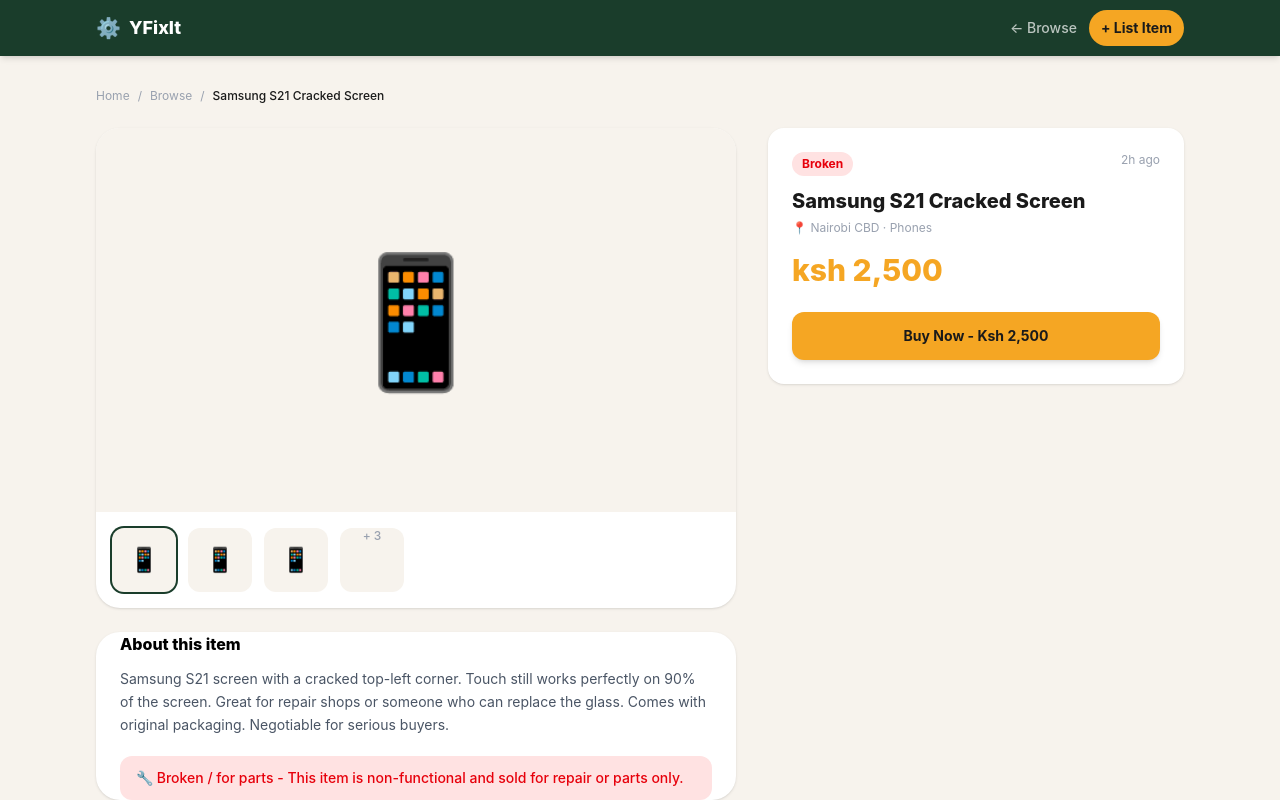
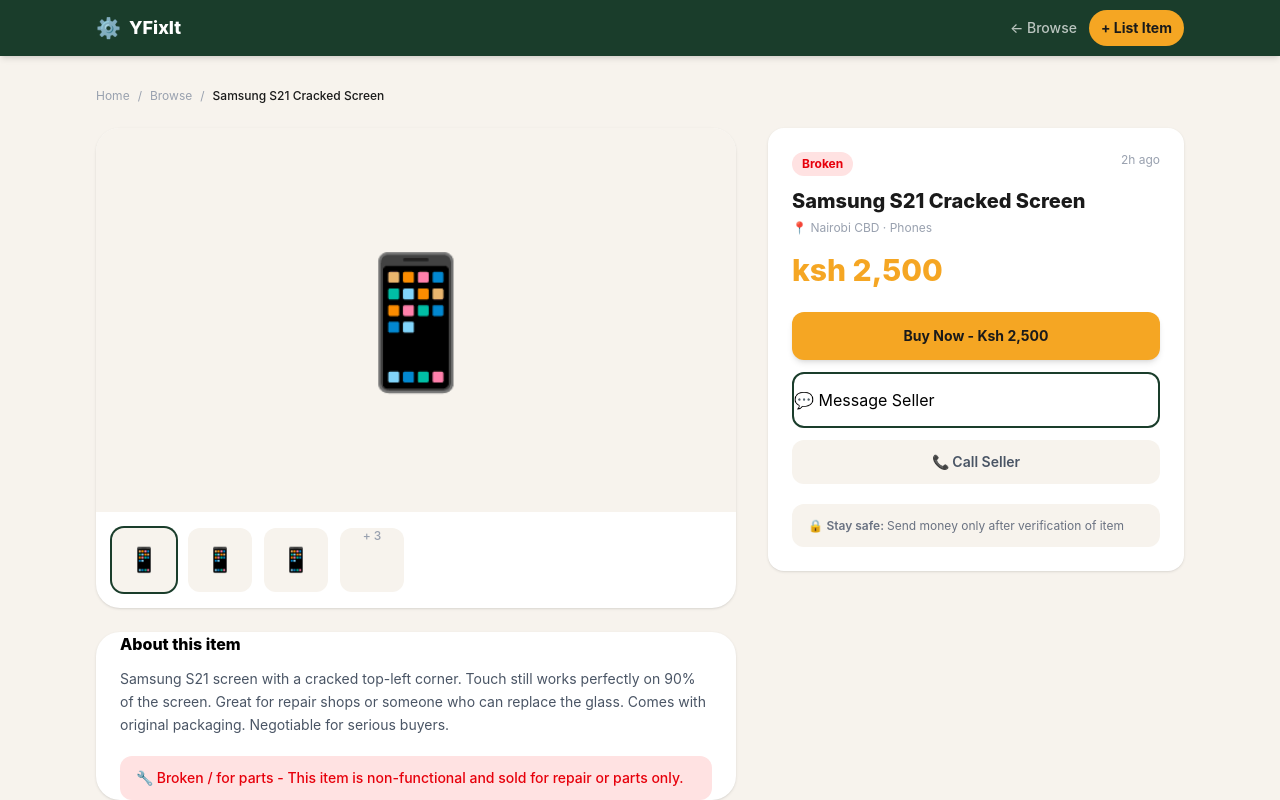
Before and after one commit to Goddii/YFixIt, a React (Vite) app: page /listing/1 in a window 1280 px wide. Shown: the top 800 px of the page. Built offline with nearby package versions, Linux system fonts and the light colour scheme.

Commit message:
feat: add message boxes

```diff
--- a/src/pages/ListingDetail.jsx
+++ b/src/pages/ListingDetail.jsx
@@ -152,8 +152,30 @@
                                 <button className='w-full py-3.5 rounded-xl bg-[#f5a623] text-[#1a1a1a] font-bold text-sm hover:bg-amber-500 transition-all shadow-md hover:shadow-lg hover:-translate-y-0.5'>
                                     Buy Now - Ksh {item.price.toLocaleString()}
                                 </button>
+
+                                {/* message seller day20 this open's chat */}
+                                <a href={`https://wa.me/254${item.phone.slice(1)}?text=Hi, I saw your listing for "${item.title}" on YFixIt. Is it still available?`}
+                                target='_blank'
+                                rel='noreferrer'
+                                className='w-full py-3.5 rounded-xl border-2 border-[#1a3d2b] hover:text-white transition-all'
+                                >
+                                    💬 Message Seller
+                                </a>
+                                {/* call */}
+                                <a href={`tel:+254{item.phone.slice(1)}`}
+                                className='w-full py-3 rounded-xl bg-[#f7f3ed] text-gray-600 font-semibold text-sm text-center hover:bg-[#e8f0eb] transition-all'
+                                >
+                                     📞 Call Seller
+                                </a>
+                            </div>
+                            {/* safety tip */}
+                            <div className='mt-5 bg-[#f7f3ed] rounded-xl px-4 py-3'>
+                                <p className='text-xs text-gray-500 leading-relaxed'>
+                                   🔒 <span className='font-semibold'> Stay safe: </span> Send money only after verification of item
+                                </p>
                             </div>
                         </div>
+
                     </div>
                 </div>
             </div>
```
